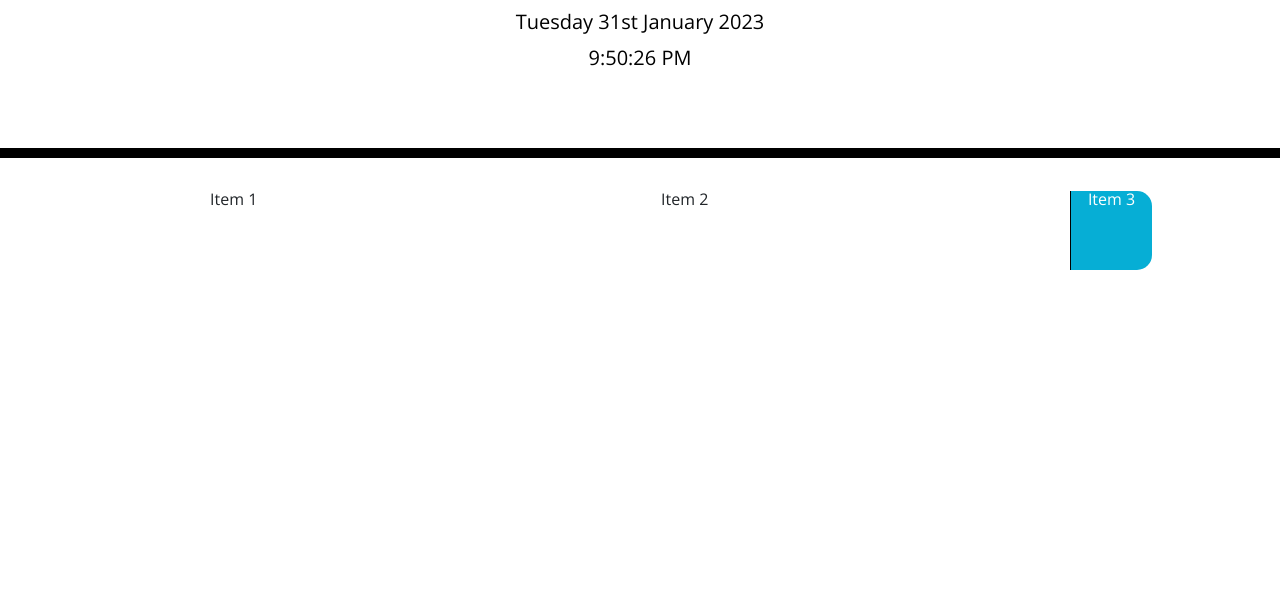
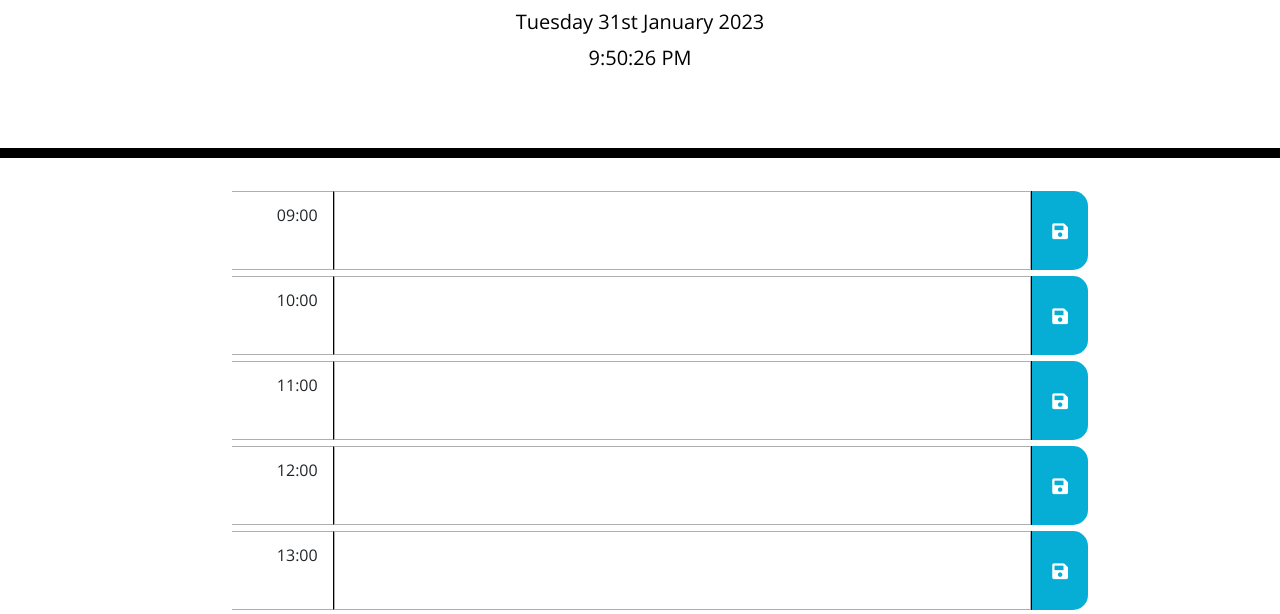
Before and after one commit to rhanciles/Work-Day-Scheduler, a plain HTML site: page index.html in a window 1280 px wide. Shown: the part 182-796 px from the top of the page. Drawn offline with nearby package versions, Linux system fonts and the light colour scheme.

```diff
--- a/assets/css/style.css
+++ b/assets/css/style.css
@@ -21,25 +21,35 @@ textarea {
   border-bottom: 10px solid black;
 }
 
-.description {
+.text-cell {
   white-space: pre-wrap;
-  flex-grow: 8.6;
+  flex-grow: 7;
+  padding-top: 5px;
+  border: 1px solid rgb(175, 175, 175);
+}
+
+.time-cell {
+  display: flex;
+  flex-grow: 0.3;
+  padding: 15px;
+  justify-content: right;
+  border-right: 1px solid black;
+  border-top: 1px solid rgb(175, 175, 175);
+  border-bottom: 1px solid rgb(175, 175, 175);
 }
 
 .time-block {
   text-align: center;
   border-radius: 15px;
-  flex-grow: 1;
 }
 
 .time-row {
-  width: 70%;
   white-space: pre-wrap;
   height: 80px;
   border-top: 1px solid white;
   margin: 5px auto;
   display: flex;
-  width: 80%;
+  width: 70%;
   list-style: none;
 }
 
@@ -64,16 +74,20 @@ textarea {
   color: white;
 }
 
-.saveBtn {
+.save-btn {
+  display: flex;
   border-left: 1px solid black;
   border-top-right-radius: 15px;
   border-bottom-right-radius: 15px;
   background-color: #06aed5;
   color: white;
   flex-grow: 0.4;
+  align-items: center;
+  justify-content: center;
+  font-size: large;
 }
 
-.saveBtn i:hover {
+.save-btn i:hover {
   font-size: 20px;
   transition: all 0.3s ease-in-out;
 }
--- a/assets/js/script.js
+++ b/assets/js/script.js
@@ -4,3 +4,39 @@ $('#currentDay').text(currentDate);
 // var shoppingListEl = $('#shopping-list');
 var currentTime = moment().format("LTS");
 $('#currentTime').text(currentTime);
+
+var timeGen = 8
+var timeBlock = $('.time-block');
+var timeRow = $('.time-row');
+var tempRow = $('.temp-row');
+
+function renderSchedule() {
+    // Dynamically create rows
+    // Create a for-loop to iterate through the time slots.
+    for (var i = 0; i < 9; i++) {
+        timeTxt = timeGen[i]
+        timeGen += 1
+    // Use variables to dynamically replicate "newRow".
+    var newRow = $('<ul class="time-row">');
+    var timeCell = $('<li class="time-cell">');
+    var textCell = $('<li class="text-cell">');
+    var saveBtn = $('<li class="fas fa-save save-btn">');
+
+    // Append new row to exixting block
+    timeBlock.append(newRow)
+    newRow.append(timeCell, textCell, saveBtn);
+
+    // Display generated time in text field
+    timeCell.text(timeGen+(':00'))
+
+    if (timeGen == 9) {
+        timeCell.text(('0')+timeGen+(':00'))
+      }
+
+    console.log(timeRow)
+    console.log(timeGen)
+
+    }
+}
+$(tempRow).hide();
+renderSchedule()
--- a/index.html
+++ b/index.html
@@ -31,10 +31,10 @@
     </header>
     <div class="time-block">
       <!-- Timeblocks go here -->
-      <ul class="time-row">
-        <li class="time-block">Item 1</li>
-        <li class="description">Item 2</li>
-        <li class="saveBtn">Item 3</li>
+      <ul class="time-row temp-row">
+        <li class="time-cell">Time</li>
+        <li class="text-cell">Details</li>
+        <li class="fas fa-save save-btn"></li>
       </ul>
     </div>
 
```
